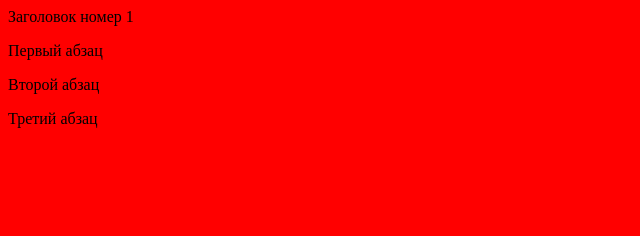
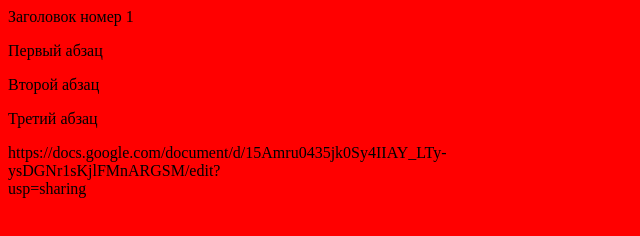
Before and after one commit to DanilaPokatilov/test, a plain HTML site: page index.html in a window 1280 px wide. Shown: the whole page, without its empty margins (0-640 px from the left). Drawn offline with Linux system fonts and the light colour scheme; files whose address does not match are found by name.

Commit message:
Update index.html

```diff
--- a/index.html
+++ b/index.html
@@ -8,5 +8,6 @@
 <p>Первый абзац</p>
 <p>Второй абзац</p>
 <p>Третий абзац</p>
+<p>https://docs.google.com/document/d/15Amru0435jk0Sy4IIAY_LTy-ysDGNr1sKjlFMnARGSM/edit?usp=sharing</p>
 </body>
 </html>
```
